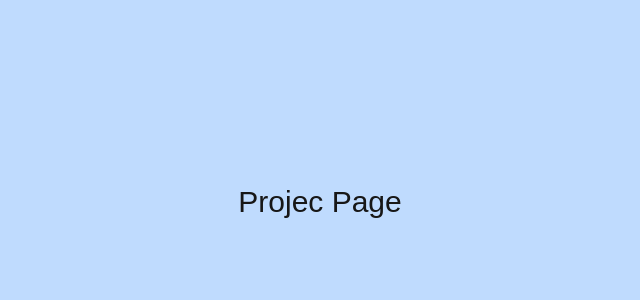
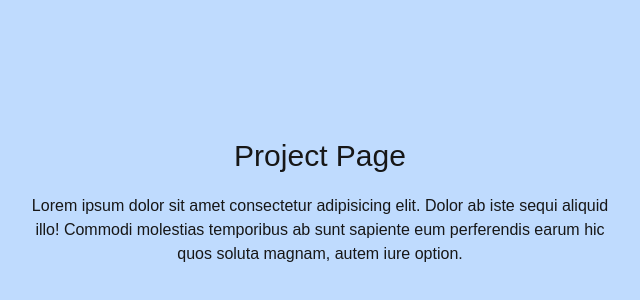
Before and after one commit to Pathum-Hettiarachchi/test_next_js_and_tailwind_css, a Next.js app: page /project in a window 1280 px wide. Shown: the part 198-498 px from the top of the page, without its empty margins (320-960 px from the left). Built offline with nearby package versions, Linux system fonts and the light colour scheme.

Commit message:
page body text updated

```diff
--- a/app/project/page.tsx
+++ b/app/project/page.tsx
@@ -2,8 +2,11 @@ import React from 'react'
 
 export default function page() {
   return (
-    <div className='flex justify-center items-center bg-blue-200 w-full h-[100vh] text-3xl'>
-    <h1>Projec Page</h1>
+    <div className='flex flex-col justify-center items-center bg-blue-200 w-full h-[100vh] '>
+    <h1 className='text-3xl'>Project Page</h1>
+    <p className='w-[600px] mt-5 text-center'>Lorem ipsum dolor sit amet consectetur adipisicing elit. Dolor ab iste sequi aliquid illo!
+        Commodi molestias temporibus ab sunt sapiente eum perferendis earum hic quos soluta magnam,
+        autem iure option.</p>
     </div>
   )
 }
```
